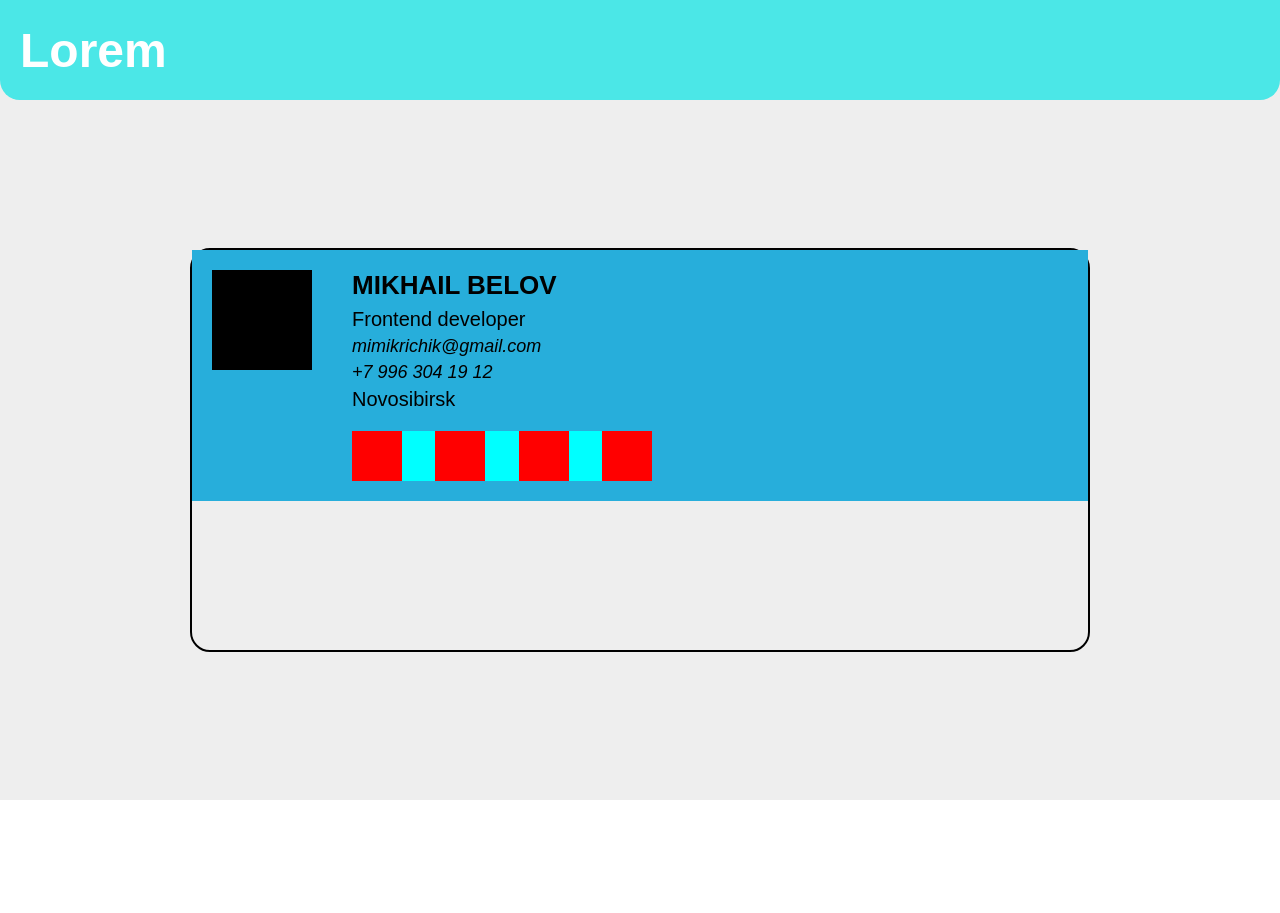
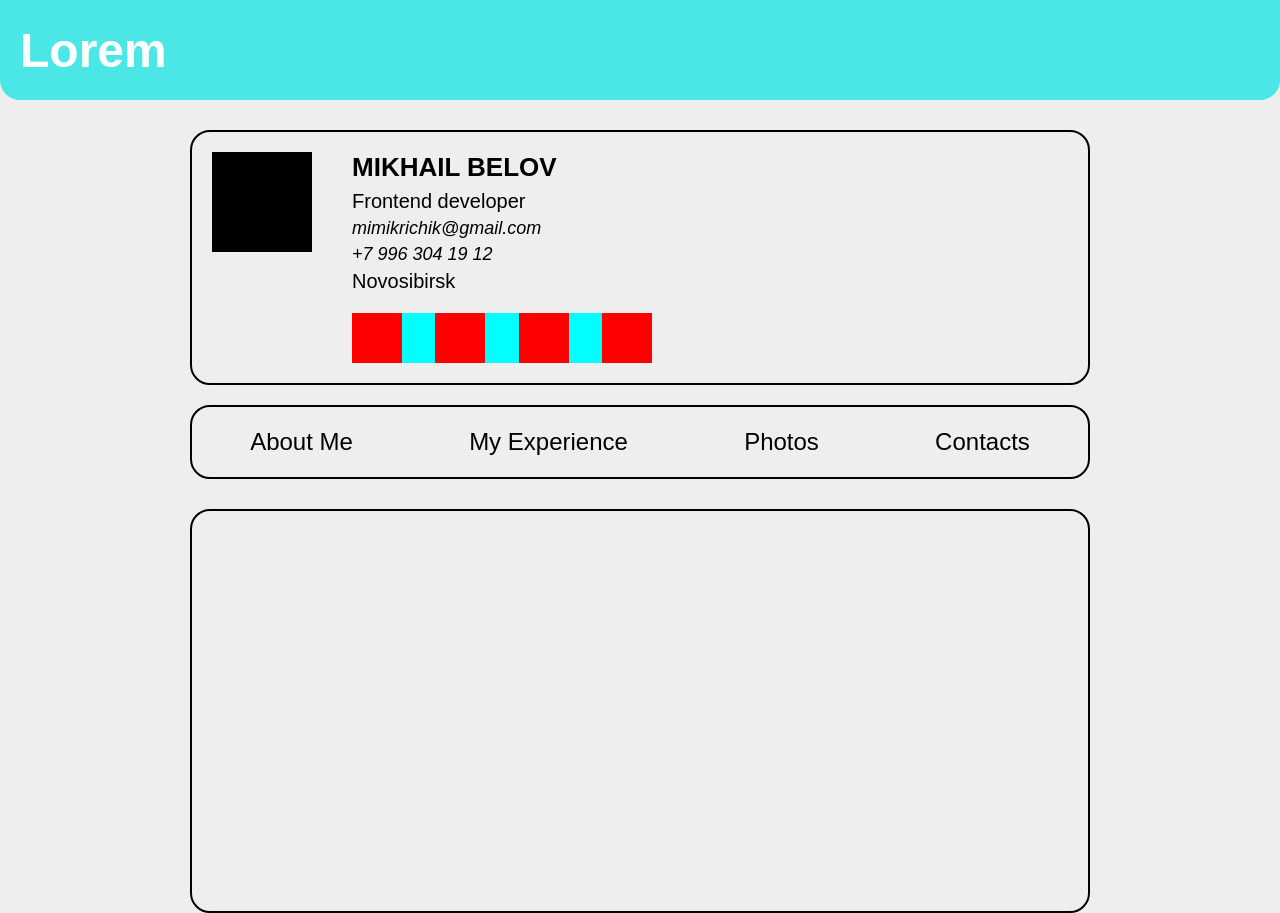
Before and after one commit to Wendiboy/belovCV, a React app: page / in a window 1280 px wide. Before the commit the page ends 800 px from the top, so only its background shows below. Built offline with nearby package versions, Linux system fonts and the light colour scheme.

Commit message:
make app structure

```diff
--- a/src/components/App.js
+++ b/src/components/App.js
@@ -5,6 +5,8 @@ import Header from "./Header/Header.jsx";
 import store from "./../redux/redux-store.js"
 import { BrowserRouter, Route, Routes, NavLink } from "react-router-dom";
 import Main from "./Main/Main.jsx";
+import MainMenu from "./MainMenu/MainMenu.jsx";
+import Content from "./Content/Content.jsx";
 
 
 class App extends Component {
@@ -13,6 +15,8 @@ class App extends Component {
                 <div className="App__wrapper">
                     <Header />
                     <Main />
+                    <MainMenu />
+                    <Content />
                     {/* <div> */}
                         <Routes>
 
--- /dev/null
+++ b/src/components/Content/Content.css
@@ -0,0 +1,8 @@
+.Content{
+    width: 70%;
+    min-height: 400px;
+    border-radius: 20px;
+    border: black 2px solid;
+    margin: 0 auto;
+    margin-top: 30px;
+}
--- /dev/null
+++ b/src/components/Content/Content.jsx
@@ -0,0 +1,12 @@
+import React from "react";
+import './Content.css';
+
+const Content = () => {
+    return (
+        <div className='Content'>
+
+        </div>
+    )
+}
+
+export default Content
--- a/src/components/Main/Main.css
+++ b/src/components/Main/Main.css
@@ -1,14 +1,14 @@
 .Main{
     width: 70%;
-    height: 400px;
+    min-height: 200px;
     border-radius: 20px;
     border: black 2px solid;
     margin: 0 auto;
+    margin-top: 30px;
 
 }
 
 .Main__wrapper{
-    background-color: #27aedb;
     width: 100%;
     display: flex;
 
--- /dev/null
+++ b/src/components/MainMenu/MainMenu.css
@@ -0,0 +1,36 @@
+.MainMenu{
+    border-radius: 20px;
+    border: black 2px solid;
+    width: 70%;
+    height: 70px;
+    margin: 0 auto;
+    margin-top: 20px;
+}
+
+.MainMenu__wrapper{
+    display: flex;
+    justify-content: space-around;
+    align-items: center;
+
+    font-size: 24px;
+    text-transform: capitalize;
+    height: 100%;
+
+
+}
+
+.about_me{
+
+}
+
+.experience{
+
+}
+
+.photos{
+
+}
+
+.contacts{
+
+}
--- /dev/null
+++ b/src/components/MainMenu/MainMenu.jsx
@@ -0,0 +1,17 @@
+import React from "react";
+import './MainMenu.css';
+
+const MainMenu = () => {
+    return (
+        <div className='MainMenu'>
+            <div className='MainMenu__wrapper'>
+                <span className='about_me'>about me</span>
+                <span className='experience'>my experience</span>
+                <span className='photos'>photos</span>
+                <span className='contacts'>contacts</span>
+            </div>
+        </div>
+    )
+}
+
+export default MainMenu
--- a/src/index.js
+++ b/src/index.js
@@ -1,7 +1,6 @@
 import React from "react";
 import ReactDOM from "react-dom";
 import App from "./components/App.js";
-
 import { BrowserRouter,  Route } from 'react-router-dom';
 import store from './redux/redux-store'
 import {Provider} from 'react-redux';
--- a/src/styles/App.css
+++ b/src/styles/App.css
@@ -19,5 +19,8 @@ h1 {
 
     display: flex;
     flex-wrap: wrap;
+    /*align-items: baseline;*/
+    align-content: flex-start;
+
 
 }
```
